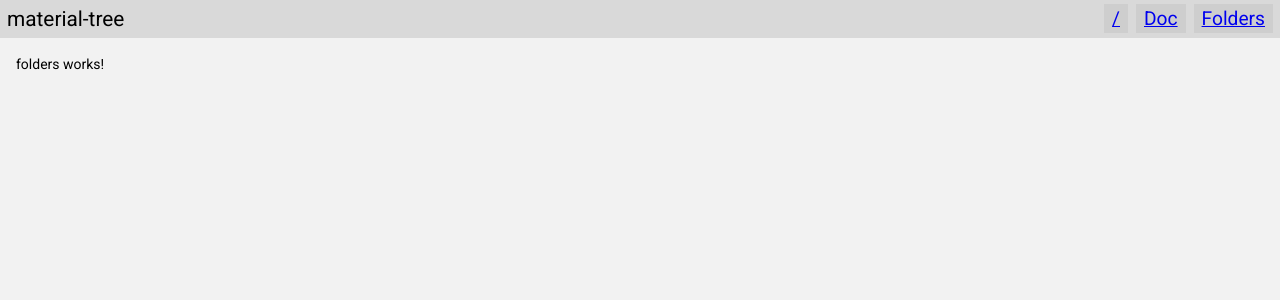
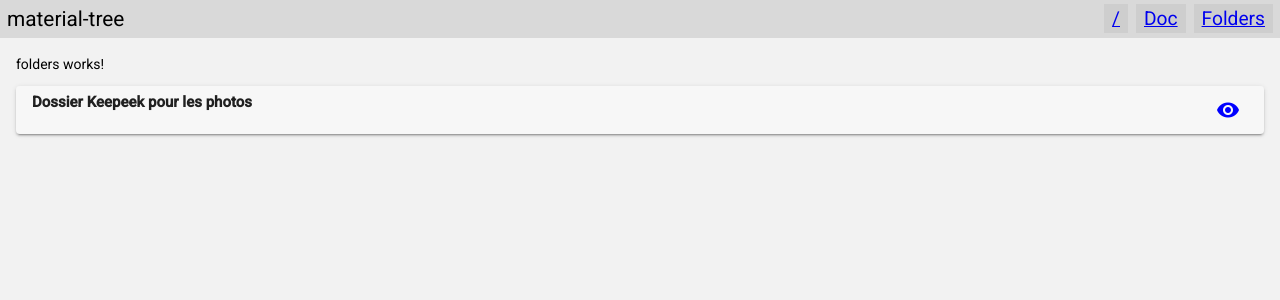
Before and after one commit to MarcMonchablon/material-dynamic-tree, an Angular app: page /examples/folders in a window 1280 px wide. Shown: the top 300 px of the page. Built offline with nearby package versions, Linux system fonts and the light colour scheme.

Commit message:
add 'dynamic-tree' template & scss

```diff
--- a/src/app/app.module.ts
+++ b/src/app/app.module.ts
@@ -9,6 +9,8 @@ import { MatInputModule } from '@angular/material/input';
 import { MatButtonModule } from '@angular/material/button';
 import { MatCheckboxModule } from '@angular/material/checkbox';
 import { MatTreeModule } from '@angular/material/tree';
+import { MatExpansionModule } from '@angular/material/expansion';
+import { MatProgressBarModule } from '@angular/material/progress-bar';
 
 import { FoldersService } from './_services/folders.service';
 
@@ -16,6 +18,7 @@ import { AppRoutingModule } from './app-routing.module';
 import { AppComponent } from './app.component';
 import { DocumentationComponent } from './examples/documentation/documentation.component';
 import { FoldersComponent } from './examples/folders/folders.component';
+import { DynamicTreeComponent } from './components/dynamic-tree/dynamic-tree.component';
 
 @NgModule({
   imports: [
@@ -28,12 +31,15 @@ import { FoldersComponent } from './examples/folders/folders.component';
     MatButtonModule,
     MatCheckboxModule,
     MatTreeModule,
+    MatExpansionModule,
+    MatProgressBarModule,
     BrowserAnimationsModule,
   ],
   declarations: [
     AppComponent,
     DocumentationComponent,
     FoldersComponent,
+    DynamicTreeComponent,
   ],
   providers: [
     FoldersService,
--- /dev/null
+++ b/src/app/components/dynamic-tree/dynamic-tree.component.html
@@ -0,0 +1,35 @@
+<mat-accordion class="folder-tree-accordion">
+  <mat-expansion-panel hideToggle (opened)="showFolderTree = true" (closed)="showFolderTree = false">
+    <mat-expansion-panel-header>
+      <mat-panel-title>
+        <h4 [class.required]="treeRequired && checklistSelection.isEmpty()" *ngIf='treeRequired'>Dossier Keepeek pour les photos *</h4>
+        <h4 [class.required]="treeRequired && checklistSelection.isEmpty()" *ngIf='!treeRequired'>Dossier Keepeek pour les photos</h4>
+        <mat-icon aria-label="visibility icon" class="description-on" *ngIf="!showFolderTree"> visibility </mat-icon>
+        <mat-icon aria-label="visibility_off icon" class="description-off" *ngIf="showFolderTree">
+          visibility_off
+        </mat-icon>
+      </mat-panel-title>
+    </mat-expansion-panel-header>
+
+    <mat-tree [dataSource]="dataSource" [treeControl]="treeControl">
+      <mat-tree-node *matTreeNodeDef="let node" matTreeNodePadding>
+        <button mat-icon-button disabled></button>
+        <mat-checkbox class="checklist-leaf-node"
+                      [checked]="checklistSelection.isSelected(node)"
+                      (change)="leafItemSelectionToggle(node)">{{node.item}}</mat-checkbox>
+      </mat-tree-node>
+      <mat-tree-node *matTreeNodeDef="let node; when: hasChild" matTreeNodePadding>
+        <button mat-icon-button
+                [attr.aria-label]="'Toggle ' + node.item" matTreeNodeToggle [matTreeNodeToggleRecursive]="true">
+          <mat-icon class="mat-icon-rtl-mirror">
+            {{treeControl.isExpanded(node) ? 'expand_more' : 'chevron_right'}}
+          </mat-icon>
+        </button>
+        <mat-checkbox [checked]="checklistSelection.isSelected(node)" (change)="itemSelectionToggle(node)">{{node.item}}</mat-checkbox>
+        <mat-progress-bar *ngIf="node.isLoading"
+                          mode="indeterminate"
+                          class="tree-progress-bar"></mat-progress-bar>
+      </mat-tree-node>
+    </mat-tree>
+  </mat-expansion-panel>
+</mat-accordion>
--- /dev/null
+++ b/src/app/components/dynamic-tree/dynamic-tree.component.scss
@@ -0,0 +1,70 @@
+.tree-progress-bar {
+  margin-left: 30px;
+}
+
+.folder-tree-accordion {
+  mat-form-field {
+    width: 100%;
+  }
+
+  .hour {
+    display: flex;
+    input {
+      width: 100%;
+    }
+  }
+
+  .mat-expansion-panel {
+    margin-bottom: 8px;
+    .mat-expansion-panel-header {
+      background: var(--color-grey);
+      padding: 0 1rem;
+      .mat-expansion-panel-header-title {
+        margin: 0;
+        h4 {
+          font-size: var(--font-size-xxsmall);
+          font-weight: 600;
+        }
+        align-items: center;
+        justify-content: space-between;
+        .required {
+          color: var(--color-red);
+        }
+      }
+      .mat-icon {
+        float: right;
+        cursor: pointer;
+      }
+      .description-on {
+        color: var(--color-primary);
+      }
+      .description-off {
+        color: var(--color-red);
+      }
+    }
+
+    h5 {
+      font-size: var(--font-size-xxsmall);
+      font-weight: 500;
+      margin: 12px 0;
+      span,
+      .mat-select :host ::ng-deep .mat-select-value {
+        color: var(--color-secondary);
+      }
+    }
+
+    ::ng-deep .mat-expansion-panel-body {
+      padding: 1rem;
+    }
+
+    ::ng-deep .mat-autocomplete-panel.mat-autocomplete-visible .mat-option {
+      font-size: var(--font-size-xxsmall);
+    }
+  }
+
+  .cnil-text {
+    text-align: justify;
+    font-size: var(--font-size-xxsmall);
+    opacity: 0.7;
+  }
+}
--- /dev/null
+++ b/src/app/components/dynamic-tree/dynamic-tree.component.ts
@@ -0,0 +1,71 @@
+import { Component, OnInit, Input, Output, EventEmitter } from '@angular/core';
+import { UntypedFormControl } from '@angular/forms';
+import { CollectionViewer, DataSource } from '@angular/cdk/collections';
+import { FlatTreeControl } from '@angular/cdk/tree';
+import { Observable, from as observableFrom } from 'rxjs';
+import { FoldersService } from '../../_services/folders.service';
+
+type Folder = any;
+
+@Component({
+  selector: 'app-dynamic-tree',
+  templateUrl: './dynamic-tree.component.html',
+  styleUrls: ['./dynamic-tree.component.scss']
+})
+export class DynamicTreeComponent implements OnInit {
+  @Input() treeRequired!: boolean;
+  @Input() treeForm!: UntypedFormControl;
+  @Output() nodeSelectedEvent = new EventEmitter<string>();
+  dataSource: FoldersDataSource;
+  treeControl!: FlatTreeControl<Folder>;
+  showFolderTree = false;
+
+  constructor(
+    private foldersSrv: FoldersService,
+  ) {
+    this.dataSource = new FoldersDataSource(foldersSrv);
+  }
+
+  ngOnInit(): void {
+    const getLevel = (node: Folder) => 0;
+    const isExpandable = (node: Folder) => false;
+    this.treeControl = new FlatTreeControl<Folder>(getLevel, isExpandable);
+  }
+
+  // TMP
+  public checklistSelection = {
+    isEmpty: () => true,
+    isSelected: (node: Folder) => false,
+  }
+
+  public itemSelectionToggle(node: Folder): void {
+    // TODO
+  }
+
+  public leafItemSelectionToggle(node: Folder): void {
+    // TODO
+  }
+
+  public hasChild(node: Folder): boolean {
+    // TODO
+    return false;
+  }
+}
+
+
+class FoldersDataSource implements DataSource<Folder> {
+  constructor(
+    private foldersSrv: FoldersService,
+  ) {}
+
+  connect(_collectionViewer: CollectionViewer): Observable<Folder[]> {
+    // The collection is reasonably small, so collectionViewer can be ignored.
+    // TODO
+    return observableFrom([]);
+  }
+
+  disconnect(collectionViewer: CollectionViewer): void {
+    // TODO
+  }
+
+}
--- a/src/app/examples/folders/folders.component.html
+++ b/src/app/examples/folders/folders.component.html
@@ -1 +1,7 @@
 <p>folders works!</p>
+
+<app-dynamic-tree
+  [treeRequired]="treeRequired"
+  [treeForm]="treeForm"
+  (nodeSelectedEvent)="onFolderSelected($event)"
+></app-dynamic-tree>
--- a/src/app/examples/folders/folders.component.ts
+++ b/src/app/examples/folders/folders.component.ts
@@ -1,5 +1,6 @@
 import { Component, OnInit } from '@angular/core';
 import { FoldersService } from '../../_services/folders.service';
+import { UntypedFormControl } from '@angular/forms';
 
 @Component({
   selector: 'app-folders',
@@ -7,12 +8,18 @@ import { FoldersService } from '../../_services/folders.service';
   styleUrls: ['./folders.component.scss']
 })
 export class FoldersComponent implements OnInit {
+  public treeRequired: boolean = false;
+  public treeForm = new UntypedFormControl('');
 
   constructor(
     private foldersSrv: FoldersService,
   ) {}
 
-  ngOnInit(): void {
-    this.foldersSrv.init();
+  ngOnInit(): void {}
+
+  onFolderSelected(val: string): void {
+    console.group('[FoldersComponent] onFolderSelected');
+    console.log('val: ', val);
+    console.groupEnd();
   }
 }
--- a/src/styles.scss
+++ b/src/styles.scss
@@ -7,6 +7,11 @@ html, body {
 body {
   --main-background: rgba(0, 0, 0, 0.05);
   --header-background: rgba(0, 0, 0, 0.1);
+  --font-size-xxsmal: 1rem;
+  --color-grey: rgba(0, 0, 0, 0.03);
+  --color-red: rosybrown;
+  --color-primary: blue;
+  --color-secondary: lime;
 
   margin: 0;
   //font-family: Roboto, "Helvetica Neue", sans-serif;
```
Also changed, not shown: 1 other file (tests, documents, lock files or other folders).
